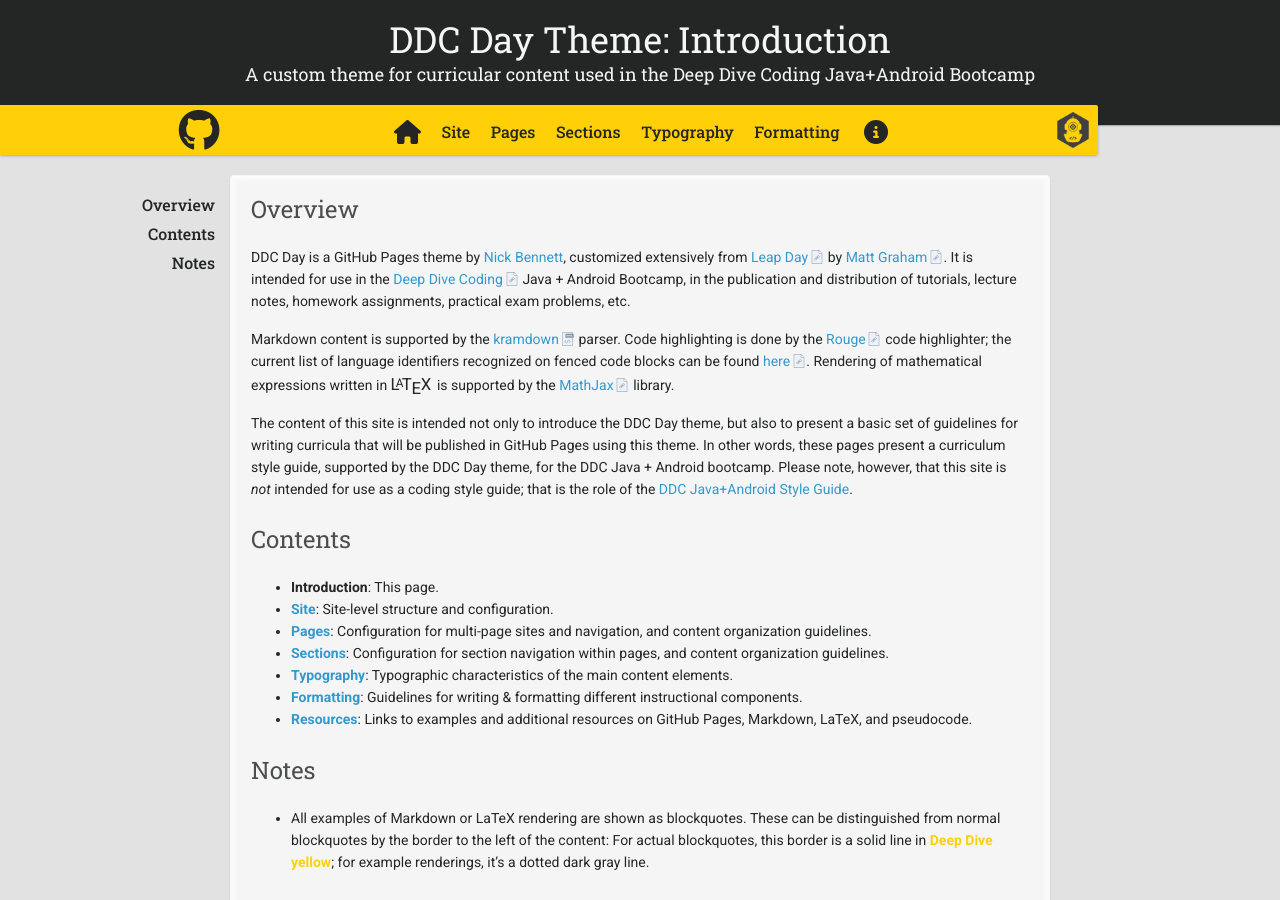
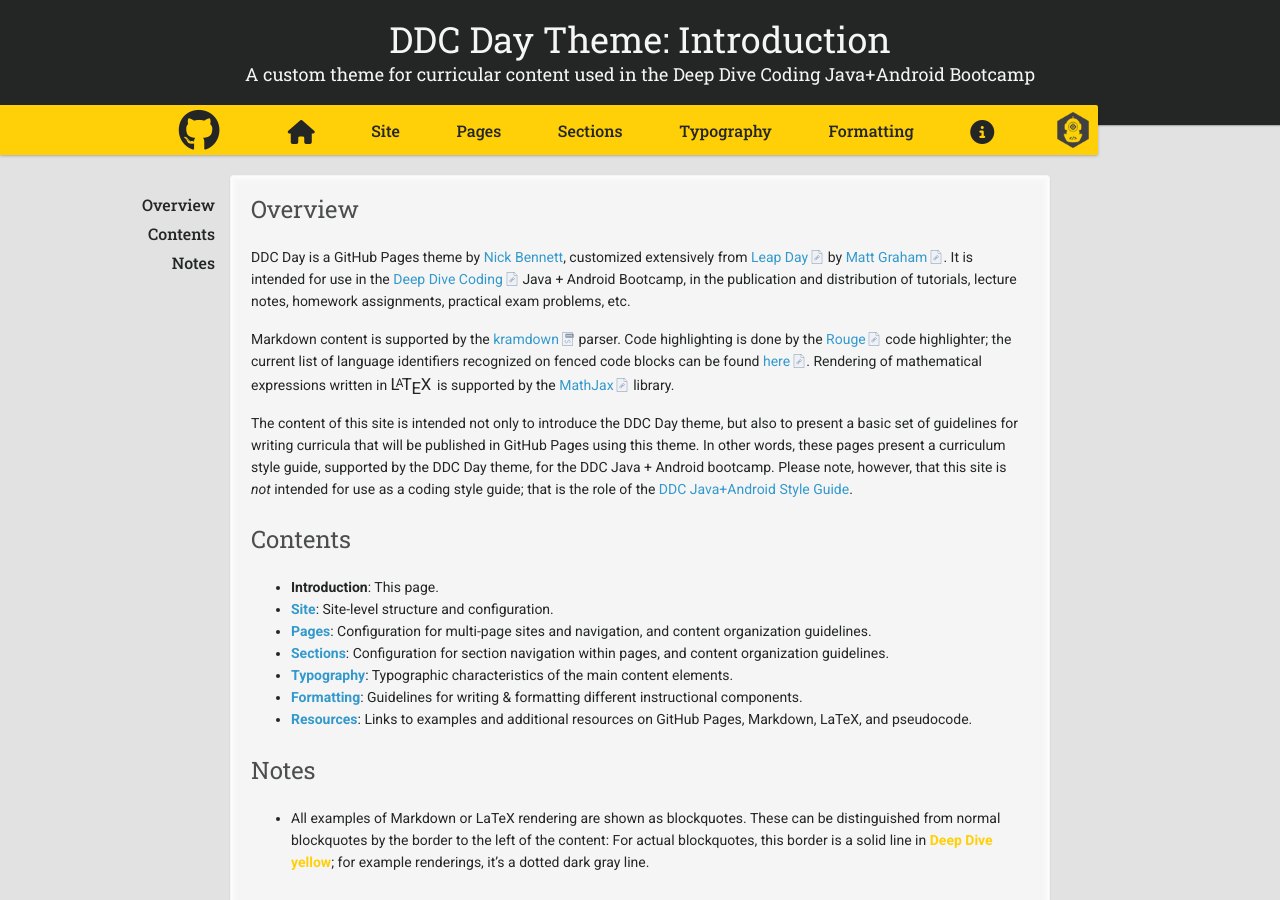
Before and after one commit to ddc-java/ddc-day, a Jekyll site: the page built from index.md, in a window 1280 px wide and 900 px high. Built offline with Jekyll 4.4.1, drawn with Linux system fonts in a browser that asks for light colours; nearby versions of some CDN libraries; our own code applies the rules of GitHub Pages for plain Markdown files; formulas are drawn with MathJax 3.

Commit message:
Use flexbox for page navigator

```diff
--- a/_sass/ddc-day.scss
+++ b/_sass/ddc-day.scss
@@ -491,7 +491,8 @@
 
     ul {
 
-      display: block;
+      display: flex;
+      justify-content: space-evenly;
       position: absolute;
       top: 15px;
       width: 100%;
@@ -503,9 +504,7 @@
       li {
 
         margin-top: 0;
-        margin-right: 1.25%;
         margin-bottom: 0;
-        margin-left: 1.25%;
         font-family: $navigator-fonts;
         white-space: nowrap;
 
@@ -827,14 +826,8 @@
       right: 0;
 
       ul {
-
         top: 16px;
         font-size: 14px;
-
-        li {
-          margin: 0 0.75%;
-        }
-
       }
 
     }
@@ -991,21 +984,13 @@
     }
 
     div.page-navigator {
-
       ul {
-
         li {
-
-          margin-right: 0.75%;
-
           &.optional {
             display: none;
           }
-
         }
-
       }
-
     }
 
   }
```
